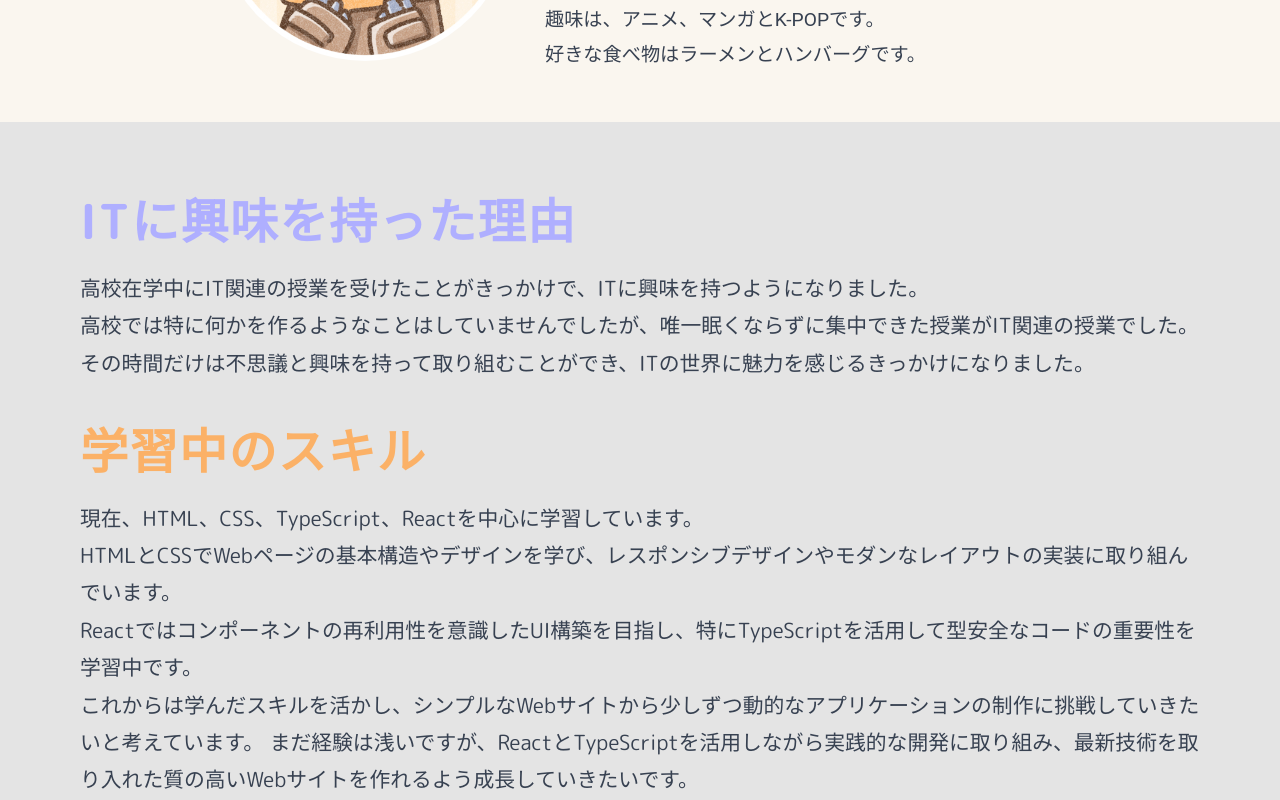
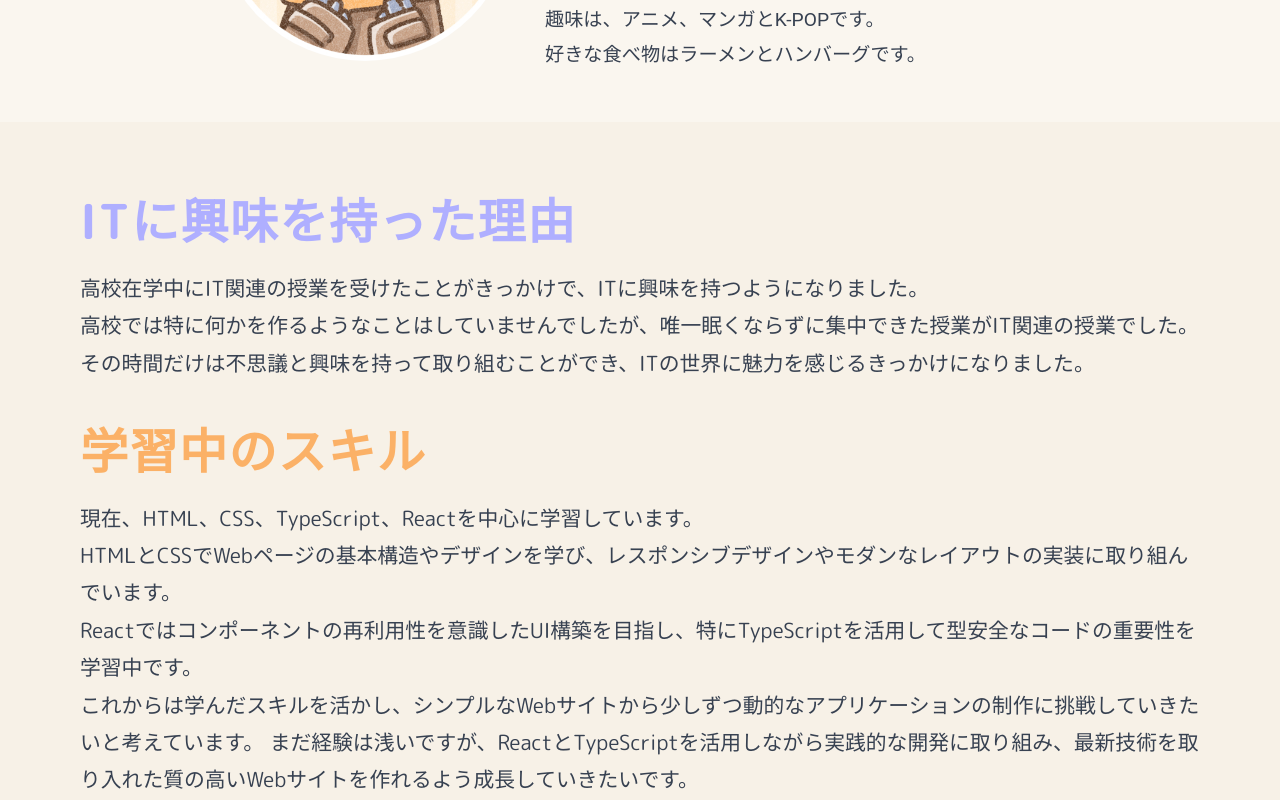
Before and after one commit to KTCume/react-next-portfolio, a Next.js app: page /about in a window 1280 px wide. Shown: the part 840-1640 px from the top of the page. Built offline with nearby package versions, Linux system fonts and the light colour scheme; a web font is replaced by a local one.

Commit message:
デザイン変更

```diff
--- a/app/about/page.module.css
+++ b/app/about/page.module.css
@@ -65,7 +65,7 @@
 }
 
 .interest {
-    background-color: #e4e4e4;
+    background-color: rgb(247, 241, 231);
 }
 
 .interestImage {
```
